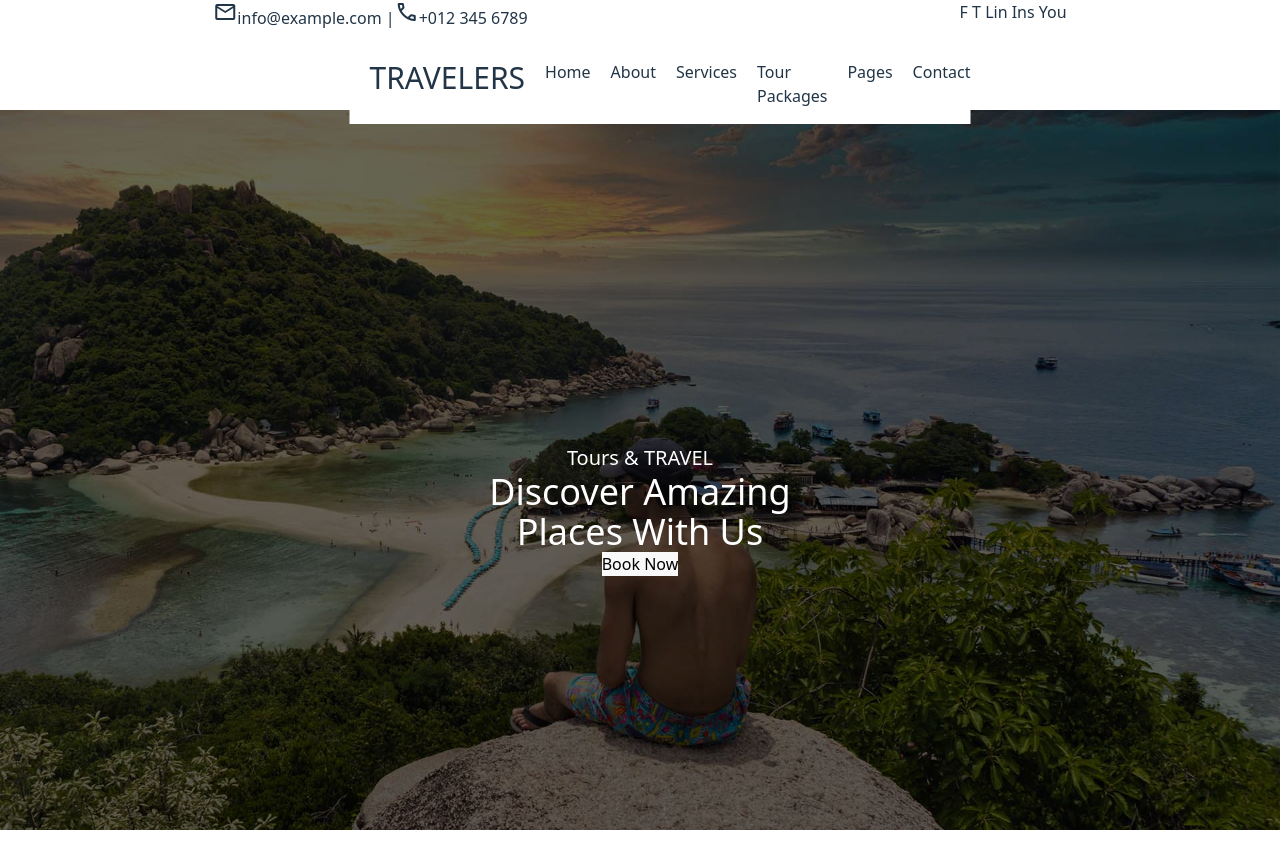
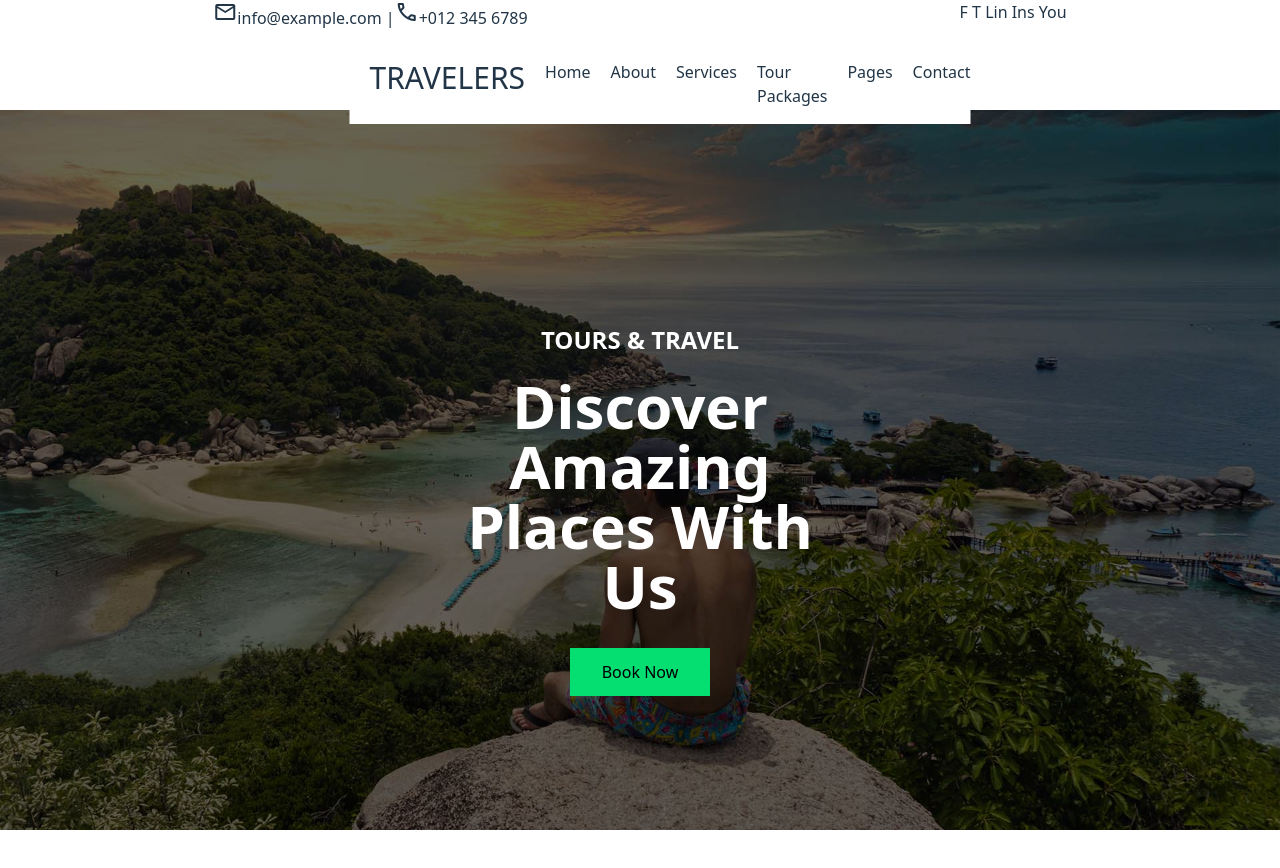
Before and after one commit to CcristianGr/TravelerWebApp, a React (Vite) app: page / in a window 1280 px wide. Shown: the top 868 px of the page. Built offline with nearby package versions, Linux system fonts and the light colour scheme.

Commit message:
cambios en index.css y header modificando estilos

```diff
--- a/src/componentes/HeaderComponents/Header.jsx
+++ b/src/componentes/HeaderComponents/Header.jsx
@@ -35,16 +35,21 @@ export const Header = () => {
           alt=""
           className="w-full h-full brightness-40"
         />
-        <div className="flex w-300 h-full text-center items-center text-white justify-center absolute">
+        <div className="flex w-full h-full text-center items-center text-white justify-center absolute">
           <div className="flex flex-col w-1/3">
-            <p className="text-xl">Tours & TRAVEL</p>
-            <p className="text-4xl">Discover Amazing Places With Us</p>
-            <div>
-              <button className="text-black">Book Now</button>
+            <p className="text-2xl font-[600] mb-5">TOURS & TRAVEL</p>
+            <p className="text-6xl font-[1000] mb-5">
+              Discover Amazing Places With Us
+            </p>
+            <div className="mt-3">
+              <button className="bg-green-400 text-black w-35 h-12">
+                Book Now
+              </button>
             </div>
           </div>
         </div>
       </div>
+
     </div>
   );
 };
--- a/src/index.css
+++ b/src/index.css
@@ -5,7 +5,7 @@
   font-weight: 400;
 
   color-scheme: light dark;
-  color: rgba(255, 255, 255, 0.87);
+  color: #213547;
   background-color: #ffffff;
 
   font-synthesis: none;
@@ -13,16 +13,3 @@
   -webkit-font-smoothing: antialiased;
   -moz-osx-font-smoothing: grayscale;
 }
-
-@media (prefers-color-scheme: light) {
-  :root {
-    color: #213547;
-    background-color: #ffffff;
-  }
-  a:hover {
-    color: #747bff;
-  }
-  button {
-    background-color: #f9f9f9;
-  }
-}
```
